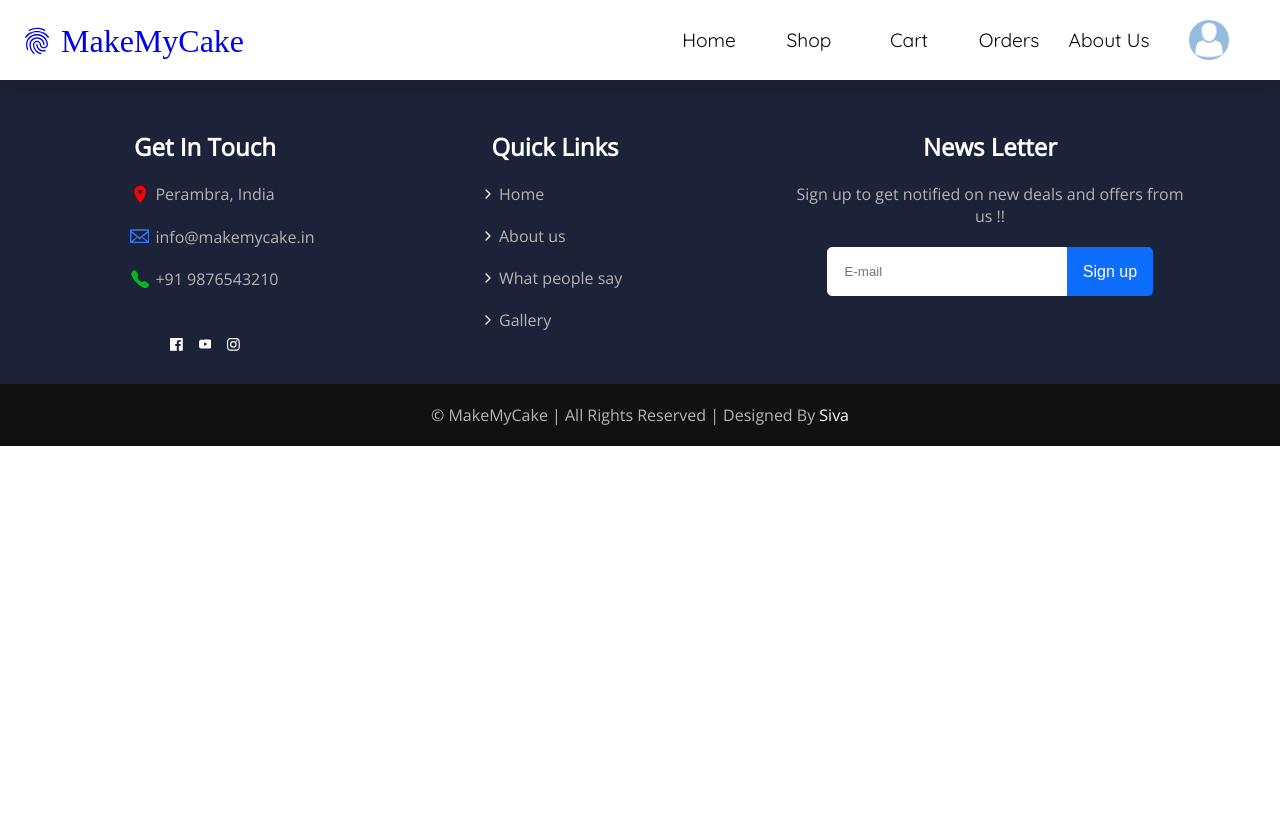
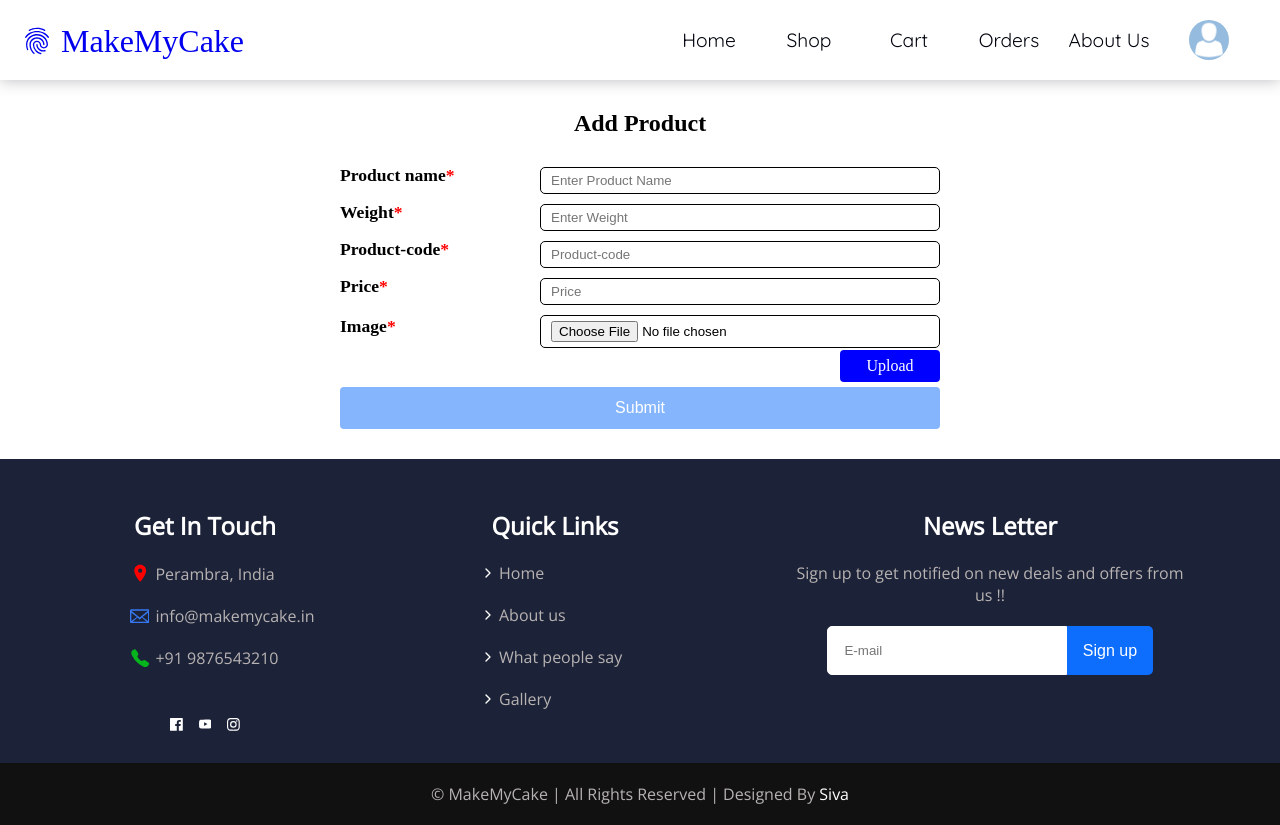
Before and after one commit to dev-siva98/web, a React (Create React App) app: page /admin in a window 1280 px wide. Before the commit the page ends 800 px from the top, so only its background shows below. Built offline with nearby package versions, Linux system fonts and the light colour scheme.

Commit message:
Add-product completed

```diff
--- a/package.json
+++ b/package.json
@@ -7,11 +7,15 @@
     "@testing-library/react": "^11.2.7",
     "@testing-library/user-event": "^12.8.3",
     "axios": "^0.24.0",
+    "cloudinary-react": "^1.7.0",
+    "image-to-base64": "^2.2.0",
+    "rc-progress": "^3.1.4",
     "react": "^17.0.2",
     "react-dom": "^17.0.2",
+    "react-hook-form": "^7.20.4",
     "react-icons": "^4.3.1",
+    "react-loading": "^2.0.3",
     "react-responsive-carousel": "^3.2.22",
-    "react-responsive-modal": "^6.1.0",
     "react-router-dom": "^5.3.0",
     "react-scripts": "4.0.3",
     "react-select": "^5.2.1",
--- a/src/App.js
+++ b/src/App.js
@@ -9,6 +9,7 @@ import Home from "./Components/Pages/Home/Home";
 import Orders from "./Components/Pages/Orders/Orders";
 import Shop from "./Components/Pages/Shop/Shop";
 import UserLogin from "./Components/Pages/UserLogin/UserLogin";
+import AddProduct from './Components/Admin/AddProduct'
 
 function App() {
   return (
@@ -19,20 +20,23 @@ function App() {
           <Route exact path='/'>
             <Home />
           </Route>
-          <Route path='/login'>
-            <UserLogin/>
+          <Route  path='/login'>
+            <UserLogin />
           </Route>
-          <Route path='/about'>
-            <About/>
+          <Route  path='/about'>
+            <About />
           </Route>
-          <Route path='/shop'>
-            <Shop/>
+          <Route  path='/shop'>
+            <Shop />
           </Route>
           <Route path='/cart'>
-            <Cart/>
+            <Cart />
           </Route>
-          <Route path='/orders'>
-            <Orders/>
+          <Route  path='/orders'>
+            <Orders />
+          </Route>
+          <Route  path='/admin'>
+            <AddProduct/>
           </Route>
         </Switch>
         <Footer />
--- /dev/null
+++ b/src/Components/Admin/AddProduct.css
@@ -0,0 +1,143 @@
+.admin-add-product-section {
+    position: relative;
+    background-color: #fff;
+    top: 80px;
+}
+
+
+.admin-add-product-container {
+    padding: 30px 20px;
+}
+
+.admin-add-product-main {
+    display: flex;
+    flex-direction: column;
+    align-items: center;
+    justify-content: center;
+
+}
+
+.text-danger {
+    color: red;
+}
+
+#add-product {
+    margin-top: 20px;
+    max-width: 600px
+}
+
+.form-group {
+    display: grid;
+    grid-template-columns: 200px 200px 200px;
+    grid-auto-columns: minmax(auto, 200px);
+    align-items: center;
+}
+
+.form-control {
+    grid-column: 2 / -1;
+    margin-top: 10px;
+    padding: 5px 10px;
+    max-width: 100%;
+    border: 1px solid;
+    border-radius: 5px;
+}
+
+.form-control-label {
+    font-size: 1.1rem;
+    font-weight: 600;
+}
+
+.form-group p {
+    color: red;
+}
+
+.upload-progress {
+    width: 105%;
+    grid-row: 2;
+    grid-column: 2;
+    display: flex;
+    align-items: center;
+    justify-content: flex-start;
+}
+
+.upload-progress h4 {
+    margin-left: 10px;
+}
+
+.submit-button-container {
+    margin-top: 5px;
+    justify-content: flex-end;
+}
+
+.product-upload-button {
+    grid-column: 3 / 3;
+    width: 50%;
+    margin-left: auto;
+    margin-top: 2px;
+    padding: 0.2rem 0.5rem;
+}
+
+.product-submit-button {
+    grid-column: 1 / -1;
+    max-height: 42px;
+    display: flex;
+    align-items: center;
+    justify-content: center;
+}
+
+ReactLoading {
+    overflow: hidden;
+}
+
+.btn:disabled {
+    opacity: .5;
+    cursor: not-allowed;
+}
+
+@media (max-width : 960px) {
+
+    .admin-add-product-container {
+        padding: 10px;
+    }
+
+    .admin-add-product-main h2 {
+        margin-top: 20px;
+    }
+
+    #add-product {
+        width: 100%;
+        padding: 5px;
+        margin-top: 5px;
+    }
+
+    .form-group {
+        grid-template-columns: 1fr 1fr 1fr;
+        grid-auto-columns: minmax(auto, 200px);
+        align-items: center;
+    }
+
+    .form-control-label {
+        grid-column: 1 / -1;
+        margin-top: 15px;
+        font-size: 1rem;
+    }
+
+    .form-control {
+        grid-column: 1 / -1;
+        margin-top: 5px;
+    }
+
+    .product-upload-button {
+        grid-column: 1 / 2;
+        width: 80%;
+        margin: 2px;
+        padding: 0.2rem 0.5rem;
+    }
+
+    .upload-progress {
+        grid-row: 3;
+        grid-column: 2;
+    }
+
+
+}
--- a/src/Components/Admin/AddProduct.js
+++ b/src/Components/Admin/AddProduct.js
@@ -1,44 +1,133 @@
-import React from 'react'
+import React, { useState } from 'react'
+import './AddProduct.css'
+import axios from '../../axios'
+import { useForm } from 'react-hook-form'
+// import { Image } from 'cloudinary-react'
+import Axios from 'axios'
+import { Line } from 'rc-progress'
+import ReactLoading from 'react-loading'
 
 function AddProduct() {
+
+    const { register, handleSubmit, formState: { errors } } = useForm();
+
+    const [image, setImage] = useState()
+    const [imageDetails, setImageDetails] = useState([])
+    const [change, setChange] = useState(true)
+    const [progress, setProgress] = useState(0)
+    const [uploading, setUploading] = useState(false)
+    const [loading, setLoading] = useState(false)
+
+    const config = {
+        onUploadProgress: function (progressEvent) {
+            var percentCompleted = Math.round((progressEvent.loaded * 100) / progressEvent.total)
+            setProgress(percentCompleted)
+        }
+    }
+
+    const uploadImage = () => {
+        setUploading(true)
+        console.log(image)
+        const formData = new FormData();
+        formData.append("file", image);
+        formData.append("upload_preset", "l68cm4ir");
+
+        Axios.post("https://api.cloudinary.com/v1_1/makemycake/image/upload", formData, config).then((res) => {
+            console.log(res.data)
+            setImageDetails(res.data)
+            setChange(false)
+
+        }).catch((err) => {
+            alert("Error uploading")
+            console.log(err)
+            setProgress(0)
+            setUploading(false)
+        })
+
+    }
+
+    const submitForm = (data) => {
+        console.log(data);
+        setLoading(true)
+        data.image = {
+            url: imageDetails.url,
+            publicId: imageDetails.public_id
+        }
+
+        console.log(data)
+        axios({
+            method: 'post',
+            url: '/addproducts',
+            data: data
+        })
+            .then((response) => {
+                console.log(response);
+                alert(data.pname + " - Added")
+                window.location.reload()
+            })
+            .catch((error) => {
+                setLoading(false)
+                console.log(error);
+                alert('Connection Error')
+            });
+    }
+
     return (
-        <div>
-            <section>
-                <div class="container mt-4">
-                    <div class="class">
-                        <div class="col-md-6">
-                            <h2 class="text-center">Add Product</h2>
-                            <form method="POST" id="add-product" action="/admin/add-product" enctype="multipart/form-data">
-                                <div class="form-group">
-                                    <label for="pname">Product name<span class="text-danger">*</span></label>
-                                    <input type="text" class="form-control" id="pname" name="pname" placeholder="Enter Product Name"/>
+        <div className='admin-add-product-section'>
+            <div className="admin-add-product-container">
+                <div className="admin-add-product-main">
+                    <h2>Add Product</h2>
+                    <form id="add-product" encType="multipart/form-data" onSubmit={handleSubmit(submitForm)} >
+                        <div className="form-group">
+                            <label className='form-control-label' htmlFor="pname">Product name<span className="text-danger">*</span></label>
+                            <input type="text" className="form-control" {...register("pname", { required: true })} placeholder="Enter Product Name" />
+                            {errors.pname && <p>First name is required</p>}
                         </div>
-                                <div class="form-group">
-                                    <label for="category">Category<span class="text-danger">*</span></label>
-                                    <input type="text" class="form-control" id="category" name="category" placeholder="Enter Category"/>
+                        <div className="form-group">
+                            <label className='form-control-label' htmlFor="weight">Weight<span className="text-danger">*</span></label>
+                            <input type="text" className="form-control" {...register("weight", { required: true })} placeholder="Enter Weight" />
+                            {errors.weight && <p>Weight is required</p>}
                         </div>
-                                <div class="form-group">
-                                    <label for="desc">Description<span class="text-danger">*</span></label>
-                                    <input type="text" class="form-control" name="description" id="description" placeholder="Description"/>
+                        <div className="form-group">
+                            <label className='form-control-label' htmlFor="pcode">Product-code<span className="text-danger">*</span></label>
+                            <input type="text" className="form-control" {...register("pcode", { required: true })} placeholder="Product-code" />
+                            {errors.pcode && <p>Product code is required</p>}
                         </div>
-                                <div class="form-group">
-                                    <label for="price">Price<span class="text-danger">*</span></label>
-                                    <input type="text" class="form-control" name="price" id="price" placeholder="Price"/>
+                        <div className="form-group">
+                            <label className='form-control-label' htmlFor="price">Price<span className="text-danger">*</span></label>
+                            <input type="text" className="form-control" {...register("price", { required: true })} placeholder="Price" />
+                            {errors.price && <p>Price is required</p>}
                         </div>
-                                <div class="form-group">
-                                    <label for="image">Image<span class="text-danger">*</span></label>
-                                    <input type="file" class="form-control" name="image" id="image" placeholder="choose"/>
+                        <div className="form-group">
+                            <label className='form-control-label' htmlFor="image">Image<span className="text-danger">*</span></label>
+                            <input type="file" name='image' className="form-control" onChange={(event) => {
+                                setImage(event.target.files[0])
+                                setChange(true)
+                                setProgress(0)
+                            }} />
+                            <div className='btn product-upload-button'
+                                style={{ backgroundColor: `${change ? 'blue' :'#00a623'}` }}
+                                onClick={progress===0 ? uploadImage : undefined} >
+                                {change ? `${uploading ? 'Uploading' : 'Upload'}` : "Done"}
                             </div>
-                                <div class="form-group mt-2">
-                                    <input type="submit" value="Submit" class="btn btn-info btn-block"/>
+                            <div className="upload-progress">
+                                <Line percent={progress}
+                                    trailColor={`rgba(188, 188, 188, ${progress / 100})`}
+                                    trailWidth='8'
+                                    strokeWidth="8"
+                                    strokeColor={progress === 100 ? '#37cc4e' : `rgba(62, 152, 199, ${progress / 100})`} />
+                                <h4 style={{ color: `${progress === 100 ? '#37cc4e' : `rgba(62, 152, 199, ${progress / 100})`}` }} >{progress}%</h4>
                             </div>
-                                <div class="form-group">
+                        </div>
+                        <div className="form-group submit-button-container">
+                            <button type="submit" className="btn product-submit-button"
+                            disabled={change && !loading} >
+                                {loading ? <ReactLoading type={'bars'} color={'#fff'}/> : 'Submit'}</button>
                         </div>
                     </form>
+
                 </div>
             </div>
-                </div>
-            </section>
         </div>
     )
 }
--- a/src/Components/Pages/UserLogin/UserLogin.js
+++ b/src/Components/Pages/UserLogin/UserLogin.js
@@ -17,7 +17,6 @@ function UserLogin() {
                                 <div className="social-container">
                                     <button>Sign up with Google</button>
                                 </div>
-
                                 <span><h2>OR</h2></span>
                                 <input type="text" placeholder="Name" />
                                 <input type="email" placeholder="Email" />
```
Also changed, not shown: 2 other files (tests, documents, lock files or other folders). Lines whose indentation alone changed are shown as unchanged.
